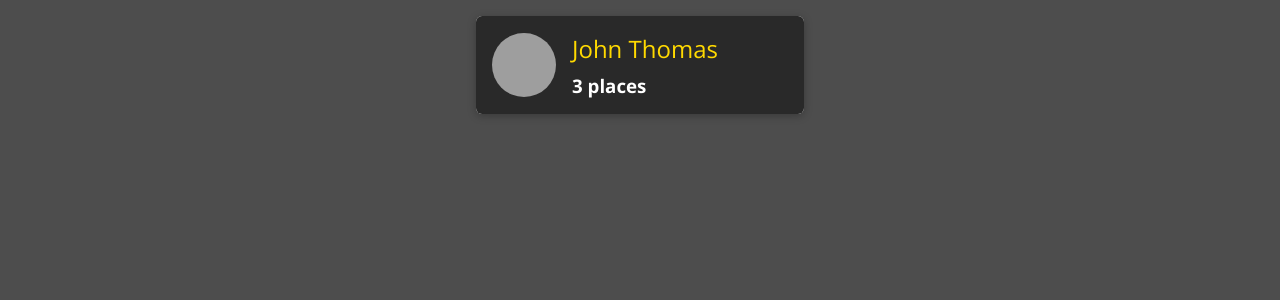
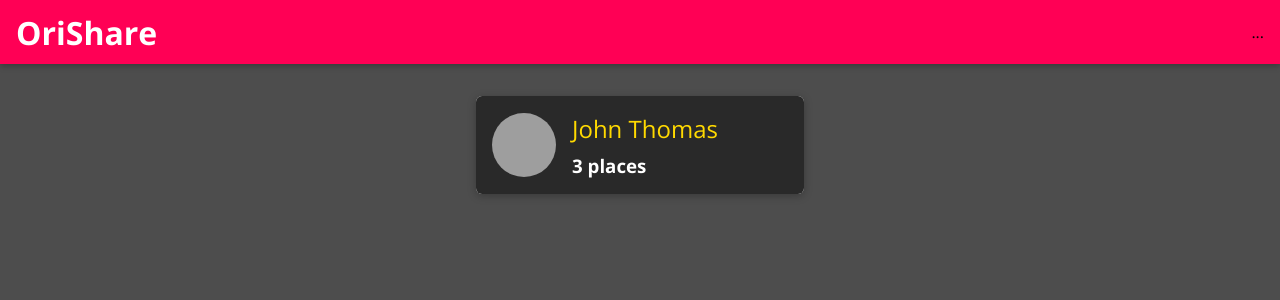
Before and after one commit to Princeadxisrael/Orishare, a React (Create React App) app: page / in a window 1280 px wide. Shown: the top 300 px of the page. Built offline with nearby package versions, Linux system fonts and the light colour scheme; grey boxes are pictures that could not be loaded.

Commit message:
added header, and navigation, header style

```diff
--- a/src/App.js
+++ b/src/App.js
@@ -6,10 +6,13 @@
   Switch,
 } from "react-router-dom";
 import User from "./user/pages/User";
+import MainNavigation from "./shared/components/Navigation/MainNavigation";
 
 const App = () => {
   return (
     <Router>
+      <MainNavigation />
+      <main>
         <Switch>
           <Route path="/" exact>
             <User />
@@ -17,6 +20,7 @@
 
           <Redirect to="/" />
         </Switch>
+      </main>
     </Router>
   );
 };
--- /dev/null
+++ b/src/shared/components/Navigation/MainHeader.css
@@ -0,0 +1,23 @@
+.main-header {
+  width: 100%;
+  height: 4rem;
+  display: flex;
+  align-items: center;
+  position: fixed;
+  top: 0;
+  left: 0;
+  background: #ff0055;
+  box-shadow: 0 2px 6px rgba(0, 0, 0, 0.26);
+  padding: 0 1rem;
+  z-index: 5;
+}
+
+main {
+  margin-top: 5rem;
+}
+
+@media (min-width: 768px) {
+  .main-header {
+    justify-content: space-between;
+  }
+}
--- /dev/null
+++ b/src/shared/components/Navigation/MainHeader.js
@@ -0,0 +1,9 @@
+import React from "react";
+
+import "./MainHeader.css";
+
+const MainHeader = (props) => {
+  return <header className="main-header">{props.children}</header>;
+};
+
+export default MainHeader;
--- /dev/null
+++ b/src/shared/components/Navigation/MainNavigation.css
@@ -0,0 +1,45 @@
+.main-navigation__menu-btn {
+  width: 3rem;
+  height: 3rem;
+  background: transparent;
+  border: none;
+  display: flex;
+  flex-direction: column;
+  justify-content: space-around;
+  margin-right: 2rem;
+  cursor: pointer;
+}
+
+.main-navigation__menu-btn span {
+  display: block;
+  width: 3rem;
+  height: 2.5px;
+  background: white;
+}
+
+.main-navigation__title {
+  color: white;
+}
+
+.main-navigation__title a {
+  text-decoration: none;
+  color: white;
+}
+
+.main-navigation__header-nav {
+  display: none;
+}
+
+.main-navigation__drawer-nav {
+  height: 100%;
+}
+
+@media (min-width: 768px) {
+  .main-navigation__menu-btn {
+    display: none;
+  }
+
+  .main-navigation__header-nav {
+    display: block;
+  }
+}
--- /dev/null
+++ b/src/shared/components/Navigation/MainNavigation.js
@@ -0,0 +1,22 @@
+import React from "react";
+import { Link } from "react-router-dom";
+
+import MainHeader from "./MainHeader";
+import "./MainNavigation.css";
+const MainNavigation = (props) => {
+  return (
+    <MainHeader>
+      <button className="main-navigation__menu-btn">
+        <span />
+        <span />
+        <span />
+      </button>
+      <h1 className="main-navigation__title">
+        <Link to="/"> OriShare</Link>
+      </h1>
+      <nav>...</nav>
+    </MainHeader>
+  );
+};
+
+export default MainNavigation;
--- a/src/user/components/UsersList.js
+++ b/src/user/components/UsersList.js
@@ -1,12 +1,17 @@
 import React from "react";
+
+import UserItems from "./UserItems";
+import Card from "../../shared/components/UIElements/Card";
+
 import "./UserList.css";
-import UserItems from "./UserItems";
 
 const UserList = (props) => {
   if (props.items.length === 0) {
     return (
       <div className="center">
-        <h2>No User found.</h2>
+        <Card>
+          <h2>No User found.</h2>
+        </Card>
       </div>
     );
   }
```
Also changed, not shown: src/shared/components/Navigation/NavLinks.css (added), src/shared/components/Navigation/NavLinks.js (added), src/shared/components/Navigation/SideDrawer.css (added), src/shared/components/Navigation/SideDrawer.js (added). Lines whose indentation alone changed are shown as unchanged.
